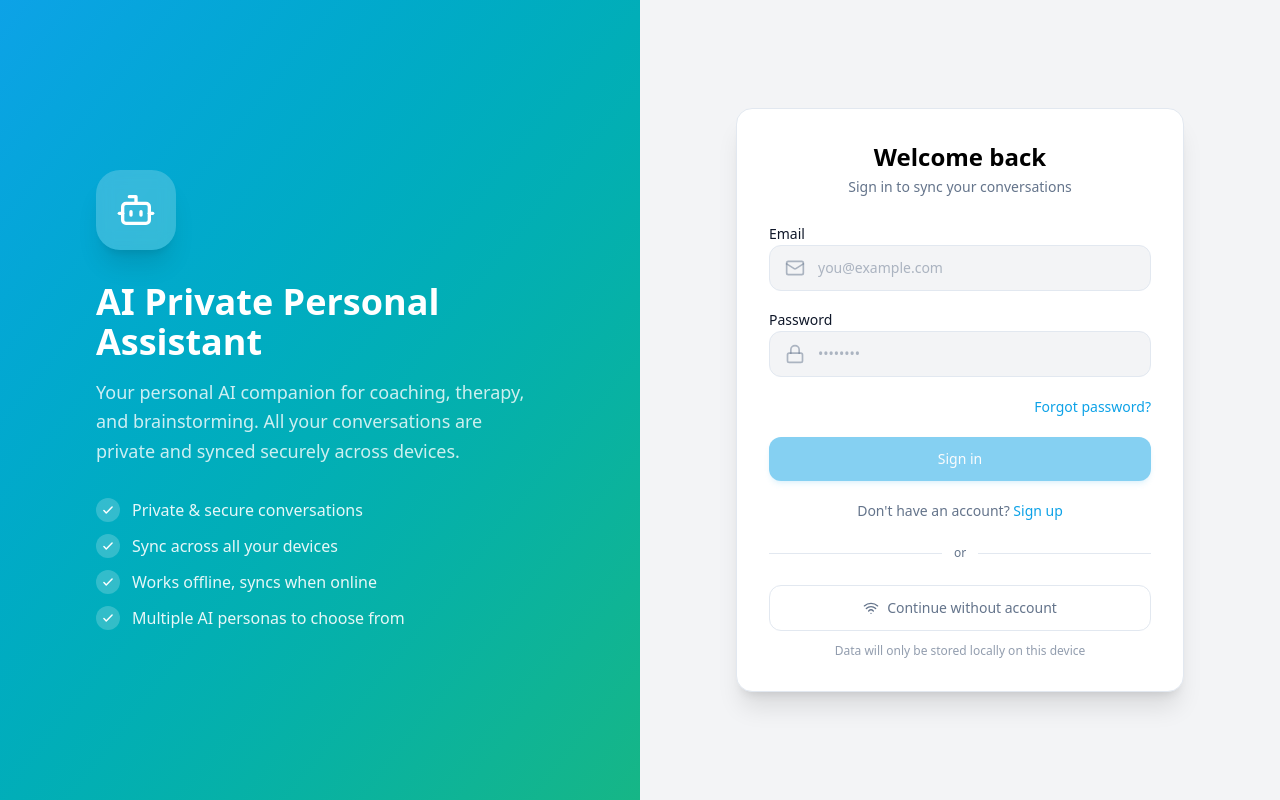
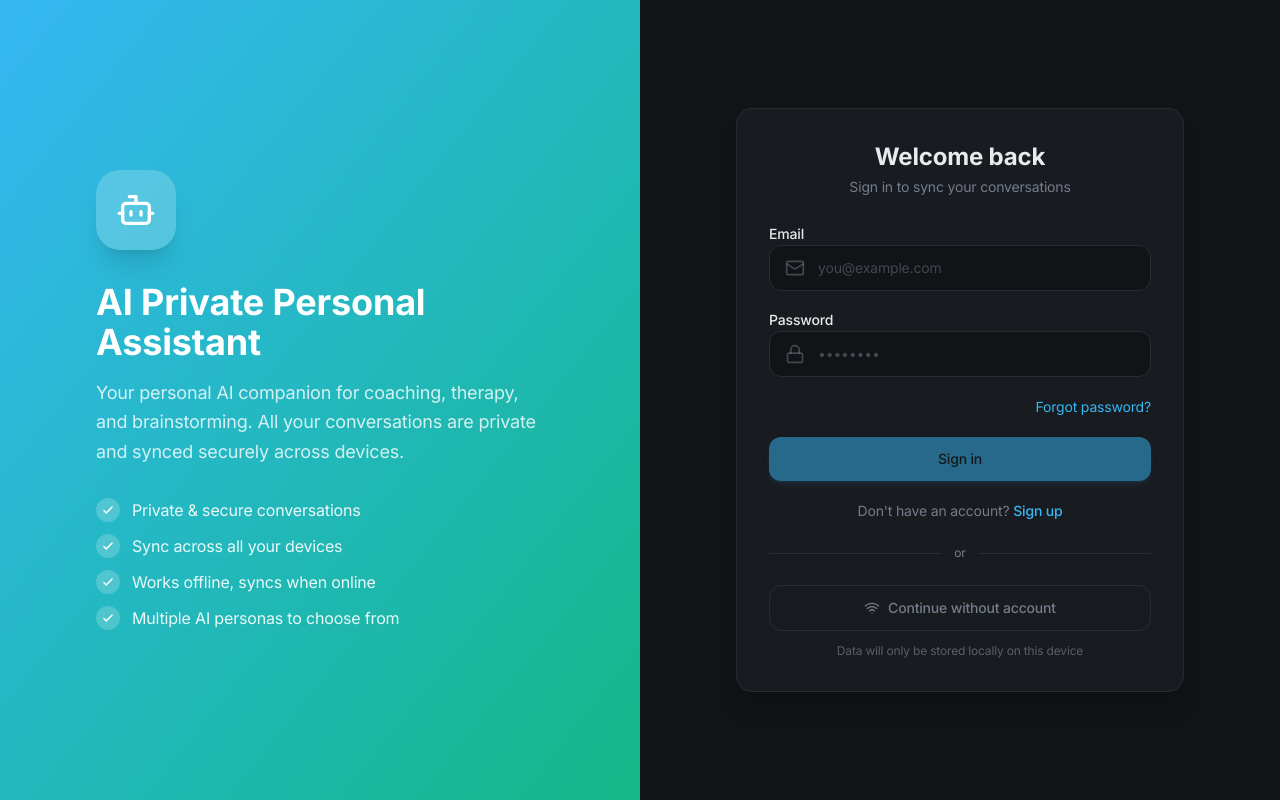
Before and after one commit to stefanoallima/sovereign_privacy_ai, a React (Vite) app in the folder apps/desktop/: page / in a window 1280 px wide. Built offline with nearby package versions, Linux system fonts and the light colour scheme; no server answers.

Commit message:
feat: apply Obsidian Pro design tokens
Co-Authored-By: Claude Sonnet 4.6 <noreply@anthropic.com>

```diff
--- a/apps/desktop/src/index.css
+++ b/apps/desktop/src/index.css
@@ -1,109 +1,118 @@
 /* Modern font - Inter */
-@import url('https://fonts.googleapis.com/css2?family=Inter:wght@400;500;600;700&family=JetBrains+Mono:wght@400;500&display=swap');
+@import url('https://fonts.googleapis.com/css2?family=Inter:ital,opsz,wght@0,14..32,100..900;1,14..32,100..900&family=JetBrains+Mono:wght@400;500&display=swap');
 
 @import "tailwindcss";
 @plugin "@tailwindcss/typography";
 
-/* Custom CSS variables for Glassmorphism & Aurora Theme */
+/* ─── Obsidian Pro Design Tokens ─────────────────────────────────────────── */
 :root {
-  /* Base colors - Soft/Warm Neutrals */
+  /* Depth layers */
+  --background: 220 15% 8%;        /* L0 — app shell */
+  --surface-1: 220 15% 11%;        /* L1 — panels */
+  --surface-2: 220 15% 14%;        /* L2 — cards / bubbles */
+
+  /* Foreground */
+  --foreground: 220 10% 92%;
+  --foreground-muted: 220 8% 55%;
+  --foreground-subtle: 220 8% 35%;
+
+  /* Aliases (keep existing var names working) */
+  --card: 220 15% 11%;
+  --card-foreground: 220 10% 92%;
+  --popover: 220 15% 13%;
+  --popover-foreground: 220 10% 92%;
+
+  /* Primary — Sovereign Cyan */
+  --primary: 199 89% 58%;
+  --primary-foreground: 220 15% 8%;
+
+  /* Secondary — Iridescent Violet */
+  --secondary: 220 15% 16%;
+  --secondary-foreground: 220 10% 92%;
+  --violet: 267 84% 71%;
+  --violet-muted: 267 50% 40%;
+
+  /* Muted */
+  --muted: 220 15% 14%;
+  --muted-foreground: 220 8% 50%;
+
+  /* Accent */
+  --accent: 220 15% 17%;
+  --accent-foreground: 220 10% 92%;
+
+  /* Destructive */
+  --destructive: 0 70% 55%;
+  --destructive-foreground: 220 10% 92%;
+
+  /* Borders — separated by depth, not lines */
+  --border: 220 15% 18%;
+  --input: 220 15% 16%;
+  --ring: 199 89% 58%;
+
+  /* Radius */
+  --radius: 0.75rem;
+
+  /* Standardized easing */
+  --ease-out-expo: cubic-bezier(0.16, 1, 0.3, 1);
+  --ease-in-out: cubic-bezier(0.4, 0, 0.2, 1);
+
+  /* Shadows — glow-based in dark */
+  --shadow-sm: 0 1px 3px 0 rgb(0 0 0 / 0.4);
+  --shadow: 0 4px 8px -2px rgb(0 0 0 / 0.5), 0 2px 4px -2px rgb(0 0 0 / 0.4);
+  --shadow-md: 0 8px 16px -4px rgb(0 0 0 / 0.6), 0 4px 8px -4px rgb(0 0 0 / 0.4);
+  --shadow-lg: 0 20px 32px -8px rgb(0 0 0 / 0.7), 0 8px 16px -8px rgb(0 0 0 / 0.5);
+  --shadow-glow-cyan: 0 0 20px -4px hsl(199 89% 58% / 0.35);
+  --shadow-glow-violet: 0 0 20px -4px hsl(267 84% 71% / 0.3);
+
+  /* Glass */
+  --glass-border: 255 255 255 / 0.06;
+}
+
+/* Light mode override */
+.light {
   --background: 220 14% 96%;
-  /* Soft cool grey */
+  --surface-1: 0 0% 100%;
+  --surface-2: 220 14% 97%;
   --foreground: 222 47% 11%;
-  /* Deep navy */
+  --foreground-muted: 215 16% 47%;
+  --foreground-subtle: 215 16% 65%;
   --card: 0 0% 100%;
   --card-foreground: 222 47% 11%;
   --popover: 0 0% 100%;
   --popover-foreground: 222 47% 11%;
-
-  /* Primary - Ocean Gradient Source */
-  --primary: 199 89% 48%;
-  /* Bright Blue */
-  --primary-foreground: 210 40% 98%;
-
-  /* Secondary - Soft Glass */
-  --secondary: 210 40% 96.1%;
-  --secondary-foreground: 222 47% 11.2%;
-
-  /* Muted - Subtle Text */
-  --muted: 210 40% 96.1%;
-  --muted-foreground: 215.4 16.3% 46.9%;
-
-  /* Accent - Highlight */
-  --accent: 210 40% 96.1%;
-  --accent-foreground: 222 47% 11.2%;
-
-  /* Destructive */
-  --destructive: 0 84.2% 60.2%;
-  --destructive-foreground: 210 40% 98%;
-
-  /* Borders & Inputs */
-  --border: 214.3 31.8% 91.4%;
-  --input: 214.3 31.8% 91.4%;
-  --ring: 199 89% 48%;
-
-  /* Radius - Softer */
-  --radius: 1rem;
-  /* Increased radius */
-
-  /* Shadows - Colored & Diffused */
+  --primary: 199 89% 42%;
+  --primary-foreground: 0 0% 100%;
+  --secondary: 210 40% 96%;
+  --secondary-foreground: 222 47% 11%;
+  --muted: 210 40% 96%;
+  --muted-foreground: 215 16% 47%;
+  --accent: 210 40% 96%;
+  --accent-foreground: 222 47% 11%;
+  --border: 214 32% 91%;
+  --input: 214 32% 91%;
   --shadow-sm: 0 1px 2px 0 rgb(0 0 0 / 0.05);
-  --shadow: 0 4px 6px -1px rgb(0 0 0 / 0.05), 0 2px 4px -2px rgb(0 0 0 / 0.05);
-  --shadow-md: 0 10px 15px -3px rgb(0 0 0 / 0.08), 0 4px 6px -4px rgb(0 0 0 / 0.08);
-  --shadow-lg: 0 20px 25px -5px rgb(0 0 0 / 0.08), 0 8px 10px -6px rgb(0 0 0 / 0.08);
-  --shadow-xl: 0 25px 50px -12px rgb(0 0 0 / 0.15);
-
-  /* Aurora Gradients */
-  --gradient-bg: radial-gradient(at 0% 0%, hsla(253, 16%, 7%, 1) 0, transparent 50%), radial-gradient(at 50% 0%, hsla(225, 39%, 30%, 1) 0, transparent 50%), radial-gradient(at 100% 0%, hsla(339, 49%, 30%, 1) 0, transparent 50%);
-  --glass-border: 255 255 255 / 0.1;
-
-  /* Persona Colors */
-  --persona-psychologist: 280 60% 55%;
-  --persona-life-coach: 142 70% 45%;
-  --persona-career-coach: 220 65% 50%;
+  --shadow: 0 4px 6px -1px rgb(0 0 0 / 0.07), 0 2px 4px -2px rgb(0 0 0 / 0.05);
+  --shadow-md: 0 10px 15px -3px rgb(0 0 0 / 0.08), 0 4px 6px -4px rgb(0 0 0 / 0.06);
+  --shadow-lg: 0 20px 25px -5px rgb(0 0 0 / 0.08), 0 8px 10px -6px rgb(0 0 0 / 0.05);
+  --glass-border: 0 0 0 / 0.06;
 }
 
-.dark {
-  /* Deep Space Background */
-  --background: 222 47% 11%;
-  --foreground: 210 40% 98%;
+/* Base */
+html, body {
+  background-color: hsl(var(--background));
+  color: hsl(var(--foreground));
+  font-family: 'Inter', system-ui, sans-serif;
+  font-feature-settings: 'cv11', 'ss01';
+  -webkit-font-smoothing: antialiased;
+  -moz-osx-font-smoothing: grayscale;
+  letter-spacing: -0.011em;
+}
 
-  --card: 222 47% 11%;
-  --card-foreground: 210 40% 98%;
-
-  --popover: 222 47% 11%;
-  --popover-foreground: 210 40% 98%;
-
-  --primary: 199 89% 58%;
-  /* Lighter Blue for Dark Mode */
-  --primary-foreground: 222 47% 11%;
-
-  --secondary: 217.2 32.6% 17.5%;
-  --secondary-foreground: 210 40% 98%;
-
-  --muted: 217.2 32.6% 17.5%;
-  --muted-foreground: 215 20.2% 65.1%;
-
-  --accent: 217.2 32.6% 17.5%;
-  --accent-foreground: 210 40% 98%;
-
-  --destructive: 0 62.8% 30.6%;
-  --destructive-foreground: 210 40% 98%;
-
-  --border: 217.2 32.6% 20%;
-  /* Increased contrast */
-  --input: 217.2 32.6% 17.5%;
-  --ring: 199 89% 58%;
-
-  --glass-border: 255 255 255 / 0.05;
-
-  /* Dark shadows (Glow effect) */
-  --shadow-sm: 0 1px 2px 0 rgb(0 0 0 / 0.3);
-  --shadow: 0 4px 6px -1px rgb(0 0 0 / 0.4), 0 2px 4px -2px rgb(0 0 0 / 0.4);
-  --shadow-md: 0 10px 15px -3px rgb(0 0 0 / 0.5), 0 4px 6px -4px rgb(0 0 0 / 0.5);
-  --shadow-lg: 0 20px 25px -5px rgb(0 0 0 / 0.6), 0 8px 10px -6px rgb(0 0 0 / 0.6);
-  --shadow-xl: 0 25px 50px -12px rgb(0 0 0 / 0.7);
-}
+/* Scrollbar — thin, styled */
+::-webkit-scrollbar { width: 5px; height: 5px; }
+::-webkit-scrollbar-track { background: transparent; }
+::-webkit-scrollbar-thumb { background: hsl(var(--border)); border-radius: 99px; }
+::-webkit-scrollbar-thumb:hover { background: hsl(var(--foreground-subtle)); }
 
 /* Voice recording indicator animation */
 @keyframes pulse-recording {
@@ -174,6 +183,15 @@
   animation: slide-in-right 0.2s ease-out;
 }
 
+/* Panel slide exit */
+@keyframes slide-out-right {
+  from { opacity: 1; transform: translateX(0); }
+  to   { opacity: 0; transform: translateX(16px); }
+}
+
+.panel-slide-enter { animation: slide-in-right 240ms cubic-bezier(0.16, 1, 0.3, 1) forwards; }
+.panel-slide-exit  { animation: slide-out-right 200ms cubic-bezier(0.4, 0, 0.2, 1) forwards; }
+
 /* Subtle bounce for buttons */
 @keyframes bounce-subtle {
 
@@ -191,26 +209,25 @@
   animation: bounce-subtle 0.15s ease-out;
 }
 
-/* Glass effect utilities - Enhanced Blur */
+/* Glass effect utilities */
 .glass {
-  background: hsl(var(--card) / 0.7);
-  backdrop-filter: blur(20px);
-  -webkit-backdrop-filter: blur(20px);
+  background: hsl(var(--popover) / 0.85);
+  backdrop-filter: blur(24px);
+  -webkit-backdrop-filter: blur(24px);
   border: 1px solid rgba(var(--glass-border));
 }
 
 .glass-subtle {
-  background: hsl(var(--card) / 0.5);
-  backdrop-filter: blur(12px);
-  -webkit-backdrop-filter: blur(12px);
+  background: hsl(var(--surface-1) / 0.7);
+  backdrop-filter: blur(16px);
+  -webkit-backdrop-filter: blur(16px);
   border: 1px solid rgba(var(--glass-border));
 }
 
 .glass-heavy {
-  background: hsl(var(--card) / 0.85);
+  background: hsl(var(--surface-1) / 0.95);
   backdrop-filter: blur(40px);
   -webkit-backdrop-filter: blur(40px);
-  border-right: 1px solid rgba(var(--glass-border));
 }
 
 /* Aurora Background Animation */
@@ -280,13 +297,25 @@
   text-wrap: balance;
 }
 
-/* Gradient text */
+/* Sovereign gradient text (violet→cyan) */
+.text-sovereign {
+  background: linear-gradient(135deg, hsl(var(--violet)) 0%, hsl(var(--primary)) 100%);
+  -webkit-background-clip: text;
+  -webkit-text-fill-color: transparent;
+  background-clip: text;
+}
+
+/* Keep original for backwards compat */
 .text-gradient {
   background: linear-gradient(135deg, hsl(var(--primary)) 0%, hsl(280 60% 55%) 100%);
   -webkit-background-clip: text;
   -webkit-text-fill-color: transparent;
   background-clip: text;
 }
+
+/* Glow effects */
+.glow-cyan { box-shadow: var(--shadow-glow-cyan); }
+.glow-violet { box-shadow: var(--shadow-glow-violet); }
 
 /* Dot pattern for empty states */
 .pattern-dots {
```
